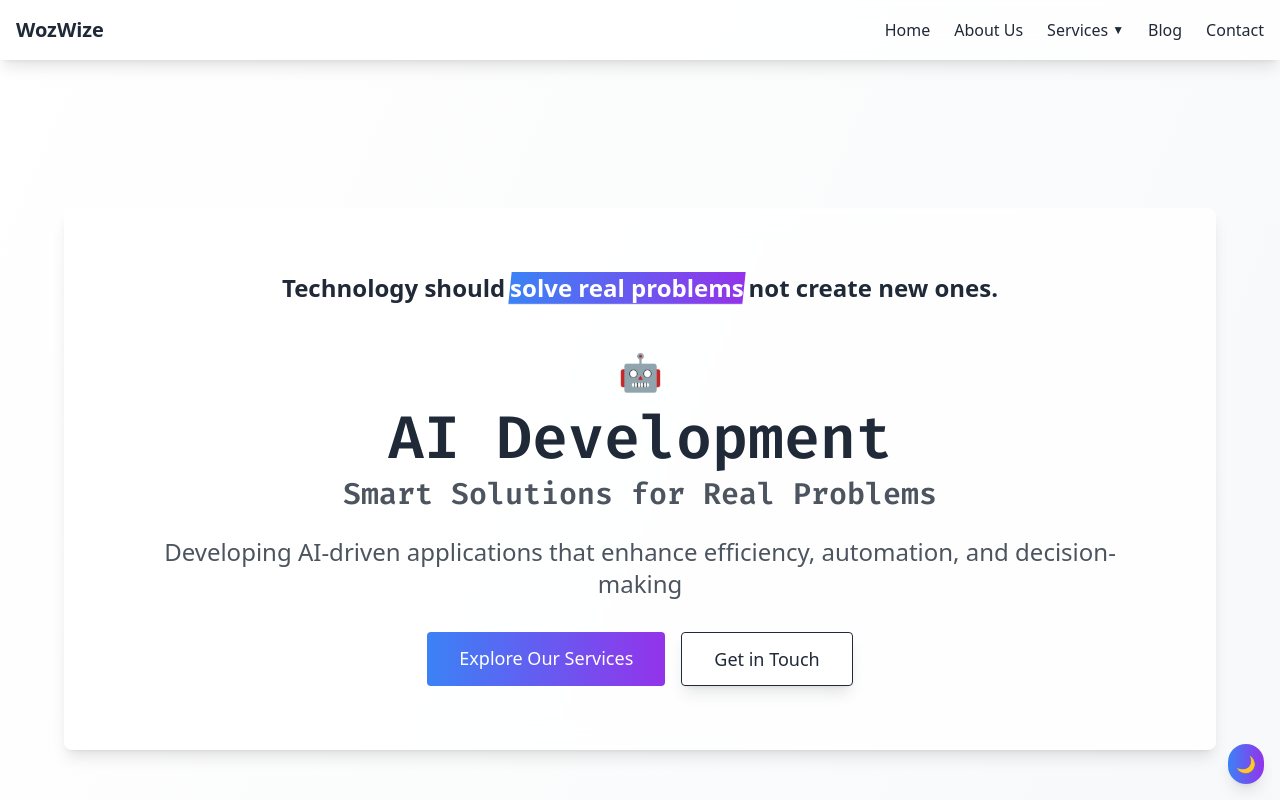
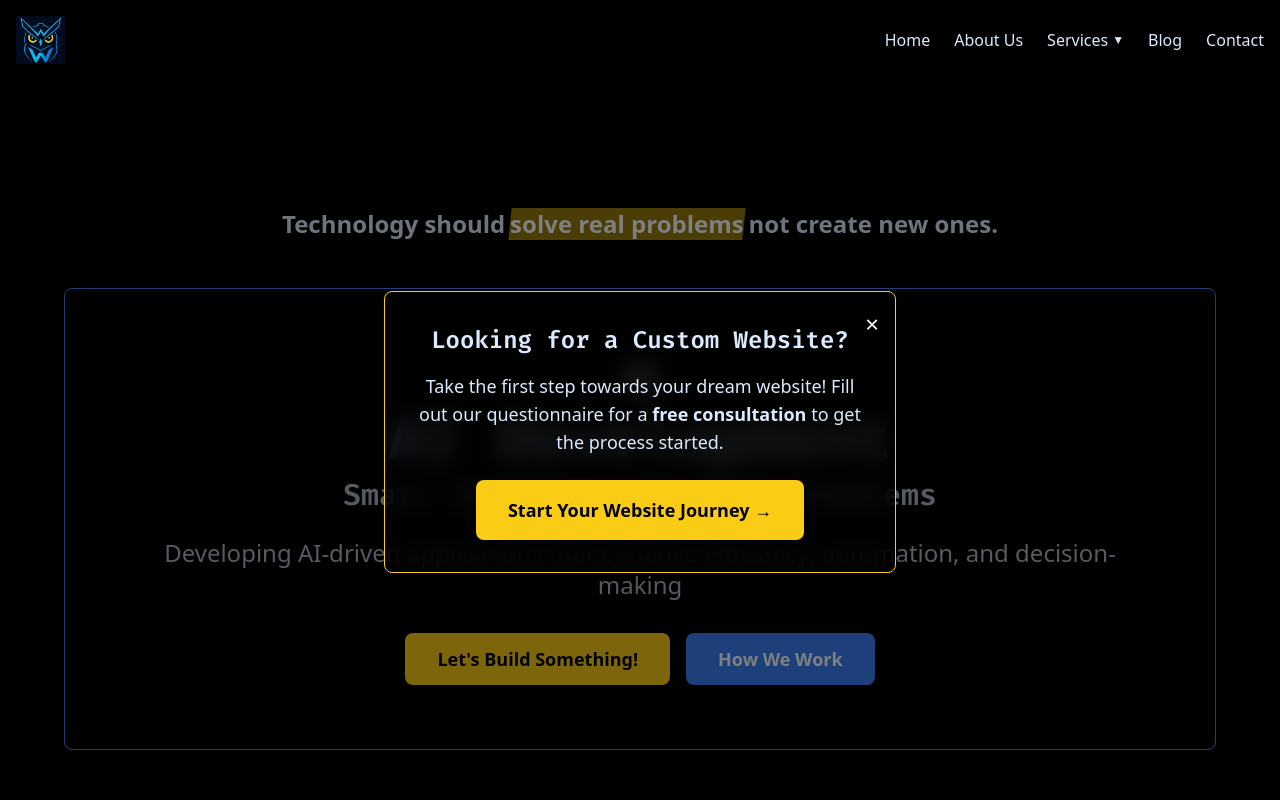
Before and after one commit to LtShibby/wozwize-portfolio, a React (Vite) app: page / in a window 1280 px wide. Shown: the top 800 px of the page. Built offline with nearby package versions, Linux system fonts and the light colour scheme.

Commit message:
website overhaul!
updated theme.  updated home page, updated services.

```diff
--- a/src/App.jsx
+++ b/src/App.jsx
@@ -72,7 +72,7 @@ function AppContent() {
         </AnimatePresence>
       </main>
       <Footer />
-      <ThemeSwitcher />
+      {/* <ThemeSwitcher /> */}
     </div>
   );
 }
--- a/src/components/FeaturedProject.jsx
+++ b/src/components/FeaturedProject.jsx
@@ -8,7 +8,7 @@ function FeaturedProject({ project, index }) {
     <motion.div
       initial={{ opacity: 0, y: 20 }}
       animate={{ opacity: 1, y: 0 }}
-      className={`${theme.nav} shadow-lg p-6 rounded-lg flex flex-col md:flex-row gap-6 items-center transition-all duration-300 hover:bg-gradient-to-r hover:from-blue-500/5 hover:to-purple-500/5`}
+      className={`${theme.nav} ${theme.border} border shadow-lg p-6 rounded-lg flex flex-col md:flex-row gap-6 items-center transition-all duration-300 hover:bg-gradient-to-r hover:from-blue-500/5 hover:to-purple-500/5`}
     >
       <div className="relative w-full md:w-1/3 overflow-hidden rounded-lg">
         {project.isFeatured && (
--- a/src/components/HeroSection.jsx
+++ b/src/components/HeroSection.jsx
@@ -1,15 +1,15 @@
-import { motion } from 'framer-motion';
+import { motion, AnimatePresence } from 'framer-motion';
 import { useTheme } from '../context/ThemeContext';
 import { Link } from 'react-router-dom';
+import { useState } from 'react';
 import MissionCarousel from './MissionCarousel';
 
 function HeroSection() {
   const { theme } = useTheme();
-
   // Get highlight color directly from theme.button
   const getHighlightColor = () => {
     // Extract the color from theme.button and apply higher opacity
-    return theme.button.replace('bg-', '') + ' bg-opacity-60';
+    return theme.buttonAlt.replace('bg-', '') + ' bg-opacity-60';
   };
 
   // Split motto into parts for selective highlighting
@@ -19,10 +19,39 @@ function HeroSection() {
     { text: " not create new ones.", highlight: false }
   ];
 
+  const [showHowWeWork, setShowHowWeWork] = useState(false);
+
+  const steps = [
+    {
+      number: '01',
+      title: 'Discovery',
+      description:
+        'A quick consultation to see if we vibe. You tell us what\'s keeping you up at night, we tell you how we\'d solve it.'
+    },
+    {
+      number: '02',
+      title: 'Planning',
+      description:
+        'We scope the project with timelines, cost, and milestones. No mystery meat proposals. Just clean, actionable strategy.'
+    },
+    {
+      number: '03',
+      title: 'Development',
+      description:
+        'We get to work. Weekly updates, tight feedback loops, async-friendly check-ins. We don\'t ghost—we ship.'
+    },
+    {
+      number: '04',
+      title: 'Support',
+      description:
+        'After launch, we don\'t vanish. We offer handoff training, docs, support retainers, or can keep building with you.'
+    }
+  ];
+
   return (
-    <div className={`${theme.nav} p-8 md:p-16 rounded-lg shadow-lg text-center`}>
-      {/* Motto with typing and highlight animation */}
-      <div className="mb-12">
+
+    <div className="space-y-8">
+      <div className="mb-12 text-center">
         <div className="inline-block relative">
           {mottoParts.map((part, partIndex) => (
             <span key={partIndex} className="relative inline-block mx-[0.15em]">
@@ -58,30 +87,101 @@ function HeroSection() {
           ))}
         </div>
       </div>
-
-      {/* Existing Carousel */}
-      <MissionCarousel />
-
-      {/* Existing CTA Buttons */}
+      <AnimatePresence mode="wait">
+        {!showHowWeWork ? (
           <motion.div
+            key="mission"
             initial={{ opacity: 0, y: 20 }}
             animate={{ opacity: 1, y: 0 }}
-        transition={{ delay: 0.4 }}
-        className="flex gap-4 justify-center"
+            exit={{ opacity: 0, y: -20 }}
+            transition={{ duration: 0.3 }}
           >
-        <Link
-          to="/services"
-          className={`${theme.button} px-8 py-3 rounded text-lg hover:opacity-90 transition-all`}
-        >
-          Explore Our Services
-        </Link>
+            <div className={`${theme.nav} ${theme.border} border p-8 md:p-16 rounded-lg`}>
+              <MissionCarousel />
+              <div className="flex justify-center gap-4 mt-8">
                 <Link
                   to="/contact"
-          className={`${theme.nav} border border-current px-8 py-3 rounded text-lg hover:opacity-90 transition-all ${theme.text}`}
+                  className={`${theme.buttonAlt} px-8 py-3 rounded-lg text-lg font-semibold hover:opacity-90 transition-all`}
                 >
-          Get in Touch
+                  Let's Build Something!
                 </Link>
+                <button
+                  onClick={() => setShowHowWeWork(true)}
+                  className={`${theme.button} px-8 py-3 rounded-lg text-lg font-semibold hover:opacity-70 transition-all`}
+                >
+                  How We Work
+                </button>
+              </div>
+            </div>
           </motion.div>
+        ) : (
+          <motion.div
+            key="how-we-work"
+            initial={{ opacity: 0, y: 20 }}
+            animate={{ opacity: 1, y: 0 }}
+            exit={{ opacity: 0, y: -20 }}
+            transition={{ duration: 0.3 }}
+          >
+            <div className={`${theme.nav} min-h-screen p-8 md:p-16 relative`}>
+              <button
+                onClick={() => setShowHowWeWork(false)}
+                className={`absolute top-4 left-4 ${theme.text} hover:opacity-70 transition-opacity flex items-center gap-2`}
+              >
+                <svg
+                  xmlns="http://www.w3.org/2000/svg"
+                  className="h-6 w-6"
+                  fill="none"
+                  viewBox="0 0 24 24"
+                  stroke="currentColor"
+                >
+                  <path
+                    strokeLinecap="round"
+                    strokeLinejoin="round"
+                    strokeWidth={2}
+                    d="M10 19l-7-7m0 0l7-7m-7 7h18"
+                  />
+                </svg>
+                <span>Back</span>
+              </button>
+
+              <header className="text-center mb-16">
+                <h1 className={`${theme.text} text-3xl md:text-5xl font-bold mb-4 font-['Fira_Code']`}>How We Work</h1>
+                <p className={`${theme.text} text-md md:text-lg opacity-75 max-w-2xl mx-auto`}>
+                  We don't overpromise, underdeliver, or disappear. We collaborate, ship fast, and make tech that lasts.
+                </p>
+              </header>
+
+              <section className="max-w-4xl mx-auto space-y-6">
+                {steps.map((step, index) => (
+                  <motion.div
+                    key={index}
+                    initial={{ opacity: 0, y: 20 }}
+                    animate={{ opacity: 1, y: 0 }}
+                    transition={{ delay: index * 0.1 }}
+                    className={`${theme.border} border flex items-start gap-6 p-6 ${theme.nav} rounded-lg shadow-lg`}
+                  >
+                    <div className={`${theme.accent} text-3xl font-bold font-['Fira_Code'] w-12`}>{step.number}</div>
+                    <div>
+                      <h2 className={`${theme.text} text-xl md:text-2xl font-bold mb-2`}>{step.title}</h2>
+                      <p className={`${theme.text} opacity-75 text-sm md:text-base`}>{step.description}</p>
+                    </div>
+                  </motion.div>
+                ))}
+              </section>
+
+              <footer className="text-center mt-20">
+                <p className={`${theme.text} border opacity-75 text-sm`}>Ready to get started?</p>
+                <Link
+                  to="/questionnaire/custom-website"
+                  className={`${theme.buttonAlt} inline-block mt-4 px-6 py-3 font-semibold rounded-full hover:opacity-90 transition`}
+                >
+                  Let's Build Something →
+                </Link>
+              </footer>
+            </div>
+          </motion.div>
+        )}
+      </AnimatePresence>
     </div>
   );
 }
--- a/src/components/Navbar.css
+++ /dev/null
@@ -1 +0,0 @@
-- // Delete this file as we're using Tailwind classes in Navigation
--- a/src/components/Navbar.jsx
+++ /dev/null
@@ -1 +0,0 @@
-// Delete this entire file as it's being replaced by Navigation
--- a/src/components/ServiceCard.jsx
+++ b/src/components/ServiceCard.jsx
@@ -8,7 +8,7 @@ function ServiceCard({ service }) {
   return (
     <motion.div
       whileHover={{ scale: 1.02 }}
-      className={`${theme.nav} p-6 rounded-lg shadow-lg`}
+      className={`${theme.nav} ${theme.border} border p-6 rounded-lg shadow-lg text-center`}
     >
       <div className="text-4xl mb-4">{service.icon}</div>
       <h3 className={`${theme.text} text-xl font-bold mb-2`}>{service.title}</h3>
--- a/src/components/layout/Navigation.jsx
+++ b/src/components/layout/Navigation.jsx
@@ -27,10 +27,8 @@ function Navigation() {
       path: '/services',
       submenu: [
         { label: 'AI Development', path: '/services/ai-development' },
-        { label: 'Tech Coaching', path: '/services/coaching' },
         { label: 'Software Solutions', path: '/services/software' },
-        { label: 'Enterprise Consulting', path: '/services/consulting' },
-        { label: 'Freelance Engineering', path: '/services/freelance' }
+        { label: 'Fractional CTO', path: '/services/cto' }
       ]
     },
     {
@@ -60,8 +58,12 @@ function Navigation() {
       <div className="max-w-7xl mx-auto px-4">
         <div className="flex justify-between items-center">
           {/* Logo */}
-          <Link to="/" className={`${theme.text} font-bold text-xl`}>
-            WozWize
+          <Link to="/" className="flex items-center">
+            <img
+              src="/images/wozwize-logo-2.jpg"
+              alt="WozWize Logo"
+              className="h-12 w-auto"
+            />
           </Link>
 
           {/* Desktop Menu */}
--- a/src/context/ThemeContext.jsx
+++ b/src/context/ThemeContext.jsx
@@ -26,11 +26,22 @@ const themes = {
     nav: 'bg-black/50 backdrop-blur-md shadow-lg border border-cyan-500/20',
     button: 'bg-gradient-to-r from-cyan-400 to-fuchsia-500 text-black',
     accent: 'text-fuchsia-400'
+  },
+  wozwize: {
+    primary: 'from-blue-400 via-cyan-500 to-yellow-300',
+    background: 'bg-black',
+    text: 'text-blue-100',
+    nav: 'bg-black/70 backdrop-blur-md shadow-lg',
+    button: 'bg-blue-500 hover:bg-blue-600 text-white',
+    buttonAlt: 'bg-yellow-400 hover:bg-yellow-500 text-black',
+    accent: 'text-yellow-400',
+    border: 'border-blue-500',
+    borderAlt: 'border-yellow-400'
   }
 };
 
 export function ThemeProvider({ children }) {
-  const [currentTheme, setCurrentTheme] = useState('light');
+  const [currentTheme, setCurrentTheme] = useState('wozwize');
 
   const setTheme = (newTheme) => {
     if (themes[newTheme]) {
--- a/src/pages/Home.jsx
+++ b/src/pages/Home.jsx
@@ -4,9 +4,21 @@ import HeroSection from '../components/HeroSection';
 import FeaturedProject from '../components/FeaturedProject';
 import ServiceCard from '../components/ServiceCard';
 import { Link } from 'react-router-dom';
+import { motion, AnimatePresence } from 'framer-motion';
+import { useState, useEffect } from 'react';
 
 function Home() {
   const { theme } = useTheme();
+  const [isPopupOpen, setIsPopupOpen] = useState(false);
+
+  useEffect(() => {
+    const timer = setTimeout(() => {
+      setIsPopupOpen(true);
+    }, 5000); // Show popup after 5 seconds
+
+    return () => clearTimeout(timer); // Cleanup on unmount
+  }, []);
+
 
   const featuredProjects = [
     {
@@ -70,22 +82,22 @@ function Home() {
 
   const highlightedServices = [
     {
-      title: "AI Development",
-      description: "Custom AI solutions and integrations for your business needs.",
-      icon: "🤖",
-      link: "/services/ai-development"
-    },
-    {
-      title: "Tech Mentorship",
-      description: "Expert guidance for developers and teams.",
-      icon: "👥",
-      link: "/services/coaching"
+      title: "Fractional CTO",
+      description: "Tech Strategy without the full-time burn rate.",
+      icon: "📈",
+      link: "/services/software"
     },
     {
       title: "Software Solutions",
-      description: "End-to-end development of scalable applications.",
-      icon: "💻",
+      description: "From MVPs to scale-ready platforms.",
+      icon: "🛠️",
       link: "/services/software"
+    },
+    {
+      title: "AI & Automation",
+      description: "Build smarter systems, not just fancier interfaces.",
+      icon: "🤖",
+      link: "/services/ai-development"
     }
   ];
 
@@ -93,8 +105,7 @@ function Home() {
     <PageTransition>
       <div className="min-h-[calc(100vh-5rem)] p-8 pt-12">
         <div className="max-w-6xl mx-auto space-y-16">
-
-          {/* Hero Section */}
+          {/* Hero Section or How We Work Section */}
           <HeroSection />
 
           {/* Core Services */}
@@ -102,7 +113,7 @@ function Home() {
             <h2 className={`${theme.text} text-3xl font-bold mb-8 text-center font-['Fira_Code']`}>
               What We Do
             </h2>
-            <div className="grid md:grid-cols-3 gap-6">
+            <div className={`grid md:grid-cols-3 gap-6`}>
               {highlightedServices.map((service, index) => (
                 <ServiceCard key={index} service={service} />
               ))}
@@ -121,26 +132,14 @@ function Home() {
             </div>
           </section>
 
-          <section className="relative">
-            <div className={`${theme.nav} p-8 rounded-lg shadow-lg text-center transform hover:scale-[1.02] transition-transform duration-300`}>
-              <h2 className={`${theme.text} text-2xl font-bold mb-4 font-['Fira_Code']`}>
-                Looking for a Custom Website?
-              </h2>
-              <p className={`${theme.text} mb-6 text-lg`}>
-                Take the first step towards your dream website! Fill out our questionnaire for a <span className="font-semibold">free consultation</span> to get the process started.
-              </p>
-              <Link
-                to="/questionnaire/custom-website"
-                className={`${theme.button} px-8 py-4 rounded-lg inline-block hover:opacity-90 transition-all text-lg font-semibold`}
+          {/* Newsletter Section */}
+          <motion.div
+            initial={{ opacity: 0, y: 20 }}
+            whileInView={{ opacity: 1, y: 0 }}
+            viewport={{ once: true }}
+            transition={{ duration: 0.5 }}
+            className={`${theme.nav} ${theme.border} border p-8 md:p-16 rounded-lg text-center`}
           >
-                Start Your Website Journey →
-              </Link>
-            </div>
-          </section>
-
-          {/* Newsletter Section */}
-          <section>
-            <div className={`${theme.nav} p-8 rounded-lg shadow-lg text-center`}>
             <h2 className={`${theme.text} text-2xl font-bold mb-4`}>Stay Updated</h2>
             <p className={`${theme.text} mb-6`}>
               Subscribe to our newsletter for the latest insights in AI and software development.
@@ -151,8 +150,47 @@ function Home() {
             >
               Subscribe to Newsletter
             </Link>
-            </div>
-          </section>
+          </motion.div>
+
+          {/* Popup Modal */}
+          <AnimatePresence>
+            {isPopupOpen && (
+              <motion.div
+                initial={{ opacity: 0 }}
+                animate={{ opacity: 1 }}
+                exit={{ opacity: 0 }}
+                className="fixed inset-0 bg-black bg-opacity-50 flex items-center justify-center z-50 p-4"
+                onClick={() => setIsPopupOpen(false)}
+              >
+                <motion.div
+                  initial={{ scale: 0.9, opacity: 0 }}
+                  animate={{ scale: 1, opacity: 1 }}
+                  exit={{ scale: 0.9, opacity: 0 }}
+                  className={`${theme.nav}  ${theme.borderAlt} border p-8 rounded-lg shadow-lg text-center max-w-lg w-full relative`}
+                  onClick={e => e.stopPropagation()}
+                >
+                  <button
+                    onClick={() => setIsPopupOpen(false)}
+                    className="text-white absolute top-4 right-4 text-2xl hover:opacity-70 transition-opacity"
+                  >
+                    ×
+                  </button>
+                  <h2 className={`${theme.text} text-2xl font-bold mb-4 font-['Fira_Code']`}>
+                    Looking for a Custom Website?
+                  </h2>
+                  <p className={`${theme.text} mb-6 text-lg`}>
+                    Take the first step towards your dream website! Fill out our questionnaire for a <span className="font-semibold">free consultation</span> to get the process started.
+                  </p>
+                  <Link
+                    to="/questionnaire/custom-website"
+                    className={`${theme.buttonAlt} px-8 py-4 rounded-lg inline-block hover:opacity-90 transition-all text-lg font-semibold`}
+                  >
+                    Start Your Website Journey →
+                  </Link>
+                </motion.div>
+              </motion.div>
+            )}
+          </AnimatePresence>
         </div>
       </div>
     </PageTransition>
--- a/src/pages/Services.jsx
+++ b/src/pages/Services.jsx
@@ -8,8 +8,20 @@ function Services() {
 
   const services = [
     {
-      title: "AI & ML Development",
-      description: "Custom AI solutions, model development, and integration services for businesses.",
+      title: "Fractional CTO",
+      description: "Tech Strategy without the full-time burn rate.",
+      icon: "📈",
+      link: "/services/cto"
+    },
+    {
+      title: "Custom Software Solutions",
+      description: "End-to-end development of scalable applications and systems.",
+      icon: "💻",
+      link: "/services/software"
+    },
+    {
+      title: "AI & Automation",
+      description: "Build smarter systems, not just fancier interfaces.",
       icon: "🤖",
       link: "/services/ai-development"
     },
@@ -18,18 +30,6 @@ function Services() {
       description: "Personalized guidance for developers and teams in modern technologies.",
       icon: "👥",
       link: "/services/coaching"
-    },
-    {
-      title: "Custom Software Solutions",
-      description: "End-to-end development of scalable applications and systems.",
-      icon: "💻",
-      link: "/services/software"
-    },
-    {
-      title: "AI-Powered Media Analysis",
-      description: "Advanced tools for content analysis and media transparency.",
-      icon: "📊",
-      link: "/services/media-analysis"
     },
     {
       title: "Enterprise Consulting",
@@ -88,12 +88,12 @@ function Services() {
 
           {/* FAQ Section */}
           <section>
-            <h3 className={`${theme.text} text-2xl font-bold mb-6 font-['Fira_Code']`}>
+            <h3 className={`${theme.text} text-center text-2xl font-bold mb-6 font-['Fira_Code']`}>
               Frequently Asked Questions
             </h3>
             <div className="space-y-4">
               {faqs.map((faq, index) => (
-                <div key={index} className={`${theme.nav} p-6 rounded-lg shadow-lg`}>
+                <div key={index} className={`${theme.nav} ${theme.border} border p-6 rounded-lg shadow-lg`}>
                   <h4 className={`${theme.text} font-bold mb-2`}>{faq.question}</h4>
                   <p className={`${theme.text} opacity-75`}>{faq.answer}</p>
                 </div>
@@ -103,14 +103,14 @@ function Services() {
 
           {/* CTA Section */}
           <section>
-            <div className={`${theme.nav} p-8 rounded-lg shadow-lg text-center`}>
+            <div className={`${theme.nav} ${theme.borderAlt} border p-8 rounded-lg shadow-lg text-center`}>
               <h3 className={`${theme.text} text-2xl font-bold mb-4`}>Ready to Get Started?</h3>
               <p className={`${theme.text} mb-6`}>
                 Book a consultation to discuss your project needs and how we can help.
               </p>
               <Link
                 to="/contact"
-                className={`${theme.button} px-6 py-3 rounded inline-block hover:opacity-90 transition-all`}
+                className={`${theme.buttonAlt} px-6 py-3 rounded inline-block hover:opacity-90 transition-all`}
               >
                 Schedule Consultation
               </Link>
```
Also changed, not shown: src/pages/ServiceDetail.jsx (+43 -9 lines), public/images/wozwize-logo-1.jpg (added), public/images/wozwize-logo-2.jpg (added). Lines whose indentation alone changed are shown as unchanged.
